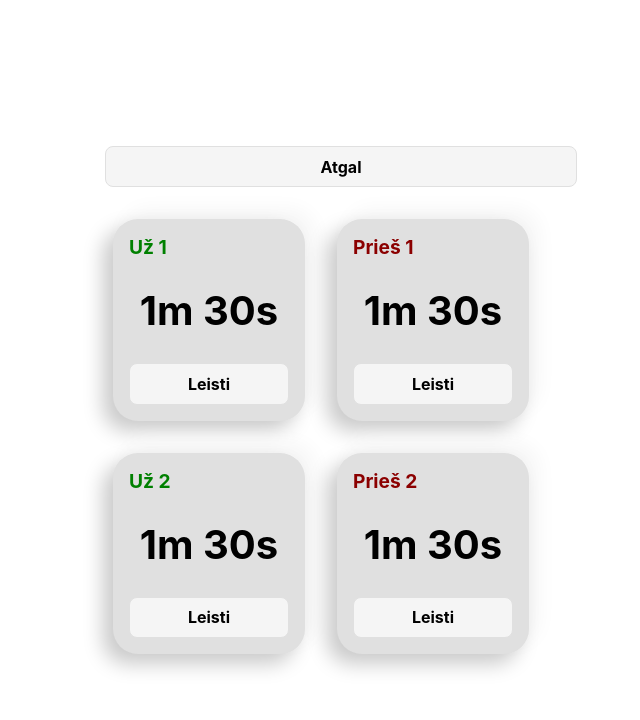
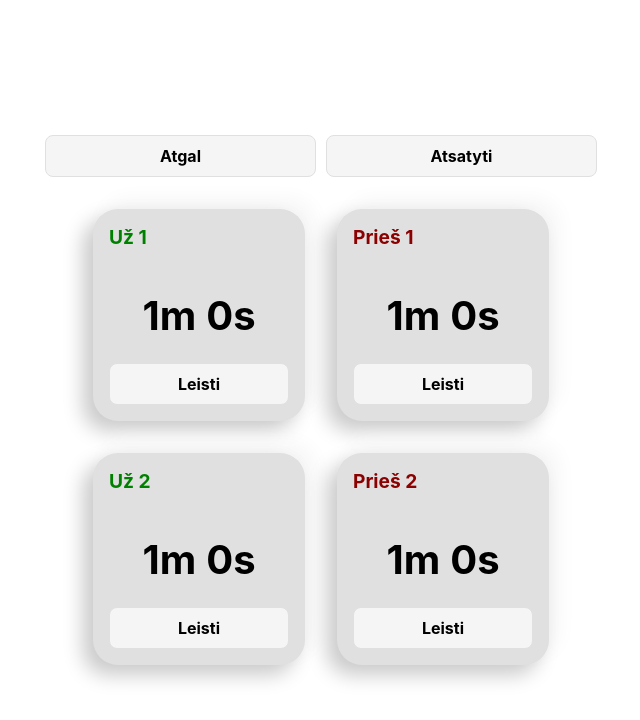
Before and after one commit to vdobro/jd-clock, a React (Vite) app: page / in a window 1280 px wide. Both pictures are taken after typing "Sample", "Sample", "Sample", "Sample" into the empty fields and a click on the button "Pradėti". Shown: the top 720 px of the page, without its empty margins (351-991 px from the left). Built offline with nearby package versions, Linux system fonts and the light colour scheme.

Commit message:
Added reset button to the clock page

```diff
--- a/src/app.tsx
+++ b/src/app.tsx
@@ -1,15 +1,20 @@
-import { useState } from "react";
+import { useEffect, useState } from "react";
 
 import { ClockPage } from "@/pages/clock";
 import { Participants, SetupPage } from "@/pages/setup";
 
 import styles from "@/styles/app.module.scss";
 
-const defaultTime = 1.5; // seconds
+const defaultTime = 1; // seconds
 
 enum AppPage {
   SETUP,
   CLOCK,
+}
+
+export enum AppControlRequest {
+  IDLE,
+  RESET,
 }
 
 const participantLabels: Participants = {
@@ -21,8 +26,10 @@ const participantLabels: Participants = {
 
 export default function App(): JSX.Element {
   const [activePage, setActivePage] = useState<AppPage>(AppPage.SETUP);
-  const [names, setNames] = useState<Participants | null >(null);
+  const [names, setNames] = useState<Participants | null>(null);
   const [minutes, setMinutes] = useState<number>(defaultTime);
+  const [controlStateRequest, setControlStateRequest] =
+    useState<AppControlRequest>(AppControlRequest.IDLE);
 
   const resolvePage = () => {
     switch (activePage) {
@@ -34,6 +41,7 @@ export default function App(): JSX.Element {
             onNameChanged={setNames}
             onTimeChanged={setMinutes}
             onFinished={() => setActivePage(AppPage.CLOCK)}
+            stateRequest={controlStateRequest}
           />
         );
       case AppPage.CLOCK:
@@ -42,27 +50,50 @@ export default function App(): JSX.Element {
             time={minutes * 60}
             roleLabels={participantLabels}
             names={names}
+            stateRequest={controlStateRequest}
           />
         );
     }
   };
 
-  const backButton = (): JSX.Element => {
-    if (activePage !== AppPage.SETUP) {
-      return <button
-        className={styles.button}
-        onClick={() => setActivePage(AppPage.SETUP)}>
-          Atgal
-      </button>;
-    } else return <></>;
+  const onResetClick = () => {
+    setControlStateRequest(AppControlRequest.RESET);
+  };
+
+  const backButton = (): JSX.Element => (
+    <button
+      className={styles.button}
+      onClick={() => setActivePage(AppPage.SETUP)}
+    >
+      Atgal
+    </button>
+  );
+
+  const resetButton = (): JSX.Element => (
+    <button className={styles.button} onClick={onResetClick}>
+      Atsatyti
+    </button>
+  );
+
+  const wrapNavbarButton = (button: JSX.Element): JSX.Element => {
+    return <ol>{button}</ol>;
   };
 
   const header = (): JSX.Element => (
-    <nav>
-      <ol>{backButton()}</ol>
+    <nav className={styles.navBar}>
+      {activePage !== AppPage.SETUP && wrapNavbarButton(backButton())}
+      {wrapNavbarButton(resetButton())}
     </nav>
   );
-  const mainBody = (): JSX.Element => <main>{resolvePage()}</main>;
+  const mainBody = (): JSX.Element => (
+    <main className={styles.main}>{resolvePage()}</main>
+  );
+
+  useEffect(() => {
+    if (controlStateRequest === AppControlRequest.RESET) {
+      setControlStateRequest(AppControlRequest.IDLE);
+    }
+  }, [controlStateRequest]);
 
   return (
     <div className={styles.root}>
--- a/src/components/timer.tsx
+++ b/src/components/timer.tsx
@@ -3,38 +3,58 @@ import { useEffect, useState } from "react";
 import styles from '../styles/clock.module.scss';
 import appStyles from "../styles/app.module.scss";
 
+export enum TimerStateRequest {
+  IDLE,
+  STOP,
+}
+
 export type TimerProps = {
   startTime: number;
   name: string;
   color: 'green' | 'darkred';
+  stateRequest: TimerStateRequest;
 };
 
 const timerStepMs = 100;
 
 export function Timer(props: TimerProps): JSX.Element {
-  const { startTime, name, color } = props;
+  const { startTime, name, color, stateRequest } = props;
 
   const [running, setRunning] = useState<boolean>(false);
   const [intervalRunner, setIntervalRunner] = useState<NodeJS.Timer | null>(null);
 
-  const [timeLeftMs, setTimeLeftMs] = useState<number>(startTime * 1000);
+  const initialTimerValue = startTime * 1000;
+  const [timeLeftMs, setTimeLeftMs] = useState<number>(initialTimerValue);
   const [totalSeconds, setTotalSeconds] = useState<number>(startTime);
   const [minutes, setMinutes] = useState<number>(0);
   const [seconds, setSeconds] = useState<number>(0);
 
+  const resetTimer = () => {
+    if (running) {
+      startOrSuspend();
+    }
+    setTimeLeftMs(initialTimerValue);
+  }
+
   const startOrSuspend = () => {
     if (running) {
-      const runnerId = intervalRunner;
+      const runner = intervalRunner;
       setIntervalRunner(null);
-      clearInterval(runnerId!);
+      clearInterval(runner!);
     } else {
-      const runnerId = setInterval(() => {
+      const runner = setInterval(() => {
         setTimeLeftMs((time) => time - timerStepMs);
       }, timerStepMs);
-      setIntervalRunner(runnerId);
+      setIntervalRunner(runner);
     }
     setRunning(!running);
   };
+
+  useEffect(() => {
+    if (stateRequest === TimerStateRequest.STOP) {
+      resetTimer();
+    }
+  }, [stateRequest]);
 
   useEffect(() => {
     setTotalSeconds(Math.ceil(timeLeftMs / 1000));
@@ -61,13 +81,15 @@ export function Timer(props: TimerProps): JSX.Element {
   return (
     <div className={styles.card}>
       <p className={styles.header} style={{color: color}}>{name}</p>
-      <p className={styles.value + ((totalSeconds < 0) ? ` ${styles.overflow}` : '')}>
+      <div className={styles.value + ((totalSeconds < 0) ? ` ${styles.overflow}` : '')}>
         {totalSeconds < 0 && <span>-</span>}
-        {minutes !== 0 && <span>{Math.abs(minutes)}m </span>}
+        {minutes !== 0 && <span>
+          {Math.abs(minutes)}m
+        </span>}
         <span>{Math.abs(seconds)}s</span>
-      </p>
+      </div>
 
-      <button className={styles.switch + ' ' + appStyles.button} onClick={startOrSuspend}>
+      <button className={appStyles.button} onClick={startOrSuspend}>
         {running ? "Stabdyti" : "Leisti"}
       </button>
     </div>
--- a/src/pages/clock.tsx
+++ b/src/pages/clock.tsx
@@ -1,41 +1,61 @@
-import { Timer } from "@/components/timer";
+import { useEffect, useState } from "react";
+
+import { AppControlRequest } from "@/app";
+import { Timer, TimerStateRequest } from "@/components/timer";
 import { Participants } from "@/pages/setup";
 
-import styles from '@/styles/clock.module.scss';
+import styles from "@/styles/clock.module.scss";
 
 export type ClockPageProps = {
   time: number;
   roleLabels: Participants;
   names: Participants | null;
+  stateRequest: AppControlRequest;
 };
 
 const proponentColor = "green";
 const opponentColor = "darkred";
 
 export function ClockPage(props: ClockPageProps): JSX.Element {
-  const { time, roleLabels, names } = props;
+  const { time, roleLabels, names, stateRequest } = props;
 
+  const [timerStateRequest, setTimerStateRequest] = useState<TimerStateRequest>(TimerStateRequest.IDLE);
+
+  useEffect(() => {
+    switch(stateRequest) {
+      case AppControlRequest.IDLE: setTimerStateRequest(TimerStateRequest.IDLE); break;
+      case AppControlRequest.RESET: setTimerStateRequest(TimerStateRequest.STOP); break;
+    }
+  }, [stateRequest]);
   return (
     <>
       <div className={styles.container}>
         <Timer
           startTime={time}
           name={roleLabels.firstProponent}
-          color={proponentColor} />
+          color={proponentColor}
+          stateRequest={timerStateRequest}
+        />
         <Timer
           startTime={time}
           name={roleLabels.firstOpponent}
-          color={opponentColor} />
+          color={opponentColor}
+          stateRequest={timerStateRequest}
+        />
       </div>
       <div className={styles.container}>
         <Timer
           startTime={time}
           name={roleLabels.secondProponent}
-          color={proponentColor} />
+          color={proponentColor}
+          stateRequest={timerStateRequest}
+        />
         <Timer
           startTime={time}
           name={roleLabels.secondOpponent}
-          color={opponentColor} />
+          color={opponentColor}
+          stateRequest={timerStateRequest}
+        />
       </div>
     </>
   );
--- a/src/pages/setup.tsx
+++ b/src/pages/setup.tsx
@@ -1,4 +1,6 @@
 import { ChangeEvent, useEffect, useState } from "react";
+
+import { AppControlRequest } from "@/app";
 
 import styles from "@/styles/setup.module.scss";
 import appStyles from "@/styles/app.module.scss";
@@ -49,6 +51,7 @@ export type SetupPageProps = {
   onNameChanged: (names: Participants) => void;
   onTimeChanged: (minutes: number) => void;
   onFinished: () => void;
+  stateRequest: AppControlRequest;
 };
 
 export function SetupPage(props: SetupPageProps): JSX.Element {
@@ -58,6 +61,7 @@ export function SetupPage(props: SetupPageProps): JSX.Element {
     onNameChanged,
     onTimeChanged,
     onFinished,
+    stateRequest,
   } = props;
   const [minutes, setMinutes] = useState<number>(initialTimeSetting);
   const [customNames, setCustomNames] = useState<boolean>(true);
--- a/src/styles/app.module.scss
+++ b/src/styles/app.module.scss
@@ -3,6 +3,11 @@
   margin: 0 auto;
   padding: 2rem;
   text-align: center;
+
+  display: flex;
+  flex-direction: column;
+  align-items: center;
+  justify-content: center;
 
   font-family: Inter, Avenir, Helvetica, Arial, sans-serif;
   font-size: 16px;
@@ -19,6 +24,20 @@
   -webkit-text-size-adjust: 100%;
 }
 
+.navBar {
+  display: flex;
+  flex-direction: row;
+  flex: 0 1 100%;
+  width: 100%;
+  gap: 10px;
+
+  & > ol {
+    box-sizing: border-box;
+    padding-inline: 0;
+    width: 100%;
+  }
+}
+
 .button {
   border-radius: 8px;
   min-width: 7em;
@@ -29,7 +48,9 @@
   font-size: 1em;
   font-weight: 700;
   font-family: inherit;
-  background-color: #dddddd;
+  background-color: #f5f5f5;
+  border-color: #e0e0e0;
+
   cursor: pointer;
   transition: border-color 0.25s;
 
@@ -40,9 +61,4 @@
   &:focus, &:focus-visible {
     outline: 4px auto -webkit-focus-ring-color;
   }
-
-  @media (prefers-color-scheme: light) {
-    background-color: #f5f5f5;
-    border-color: #e0e0e0;
-  }
 }
--- a/src/styles/clock.module.scss
+++ b/src/styles/clock.module.scss
@@ -16,6 +16,12 @@
 .card {
   margin: 16px;
   padding: 16px;
+  box-sizing: content-box;
+  display: flex;
+  flex-direction: column;
+
+  width: 180px;
+  height: 180px;
 
   border-radius: 25px;
   background: #e0e0e0;
@@ -34,6 +40,19 @@
   font-weight: 700;
   text-align: center;
   width: 4em;
+  flex-grow: 1;
+  width: 100%;
+  margin-block: unset;
+
+  display: flex;
+  flex-direction: row;
+  align-items: center;
+  justify-content: center;
+  gap: 10px;
+
+  & > * {
+    flex: 0 1;
+  }
 }
 
 .overflow {
```
